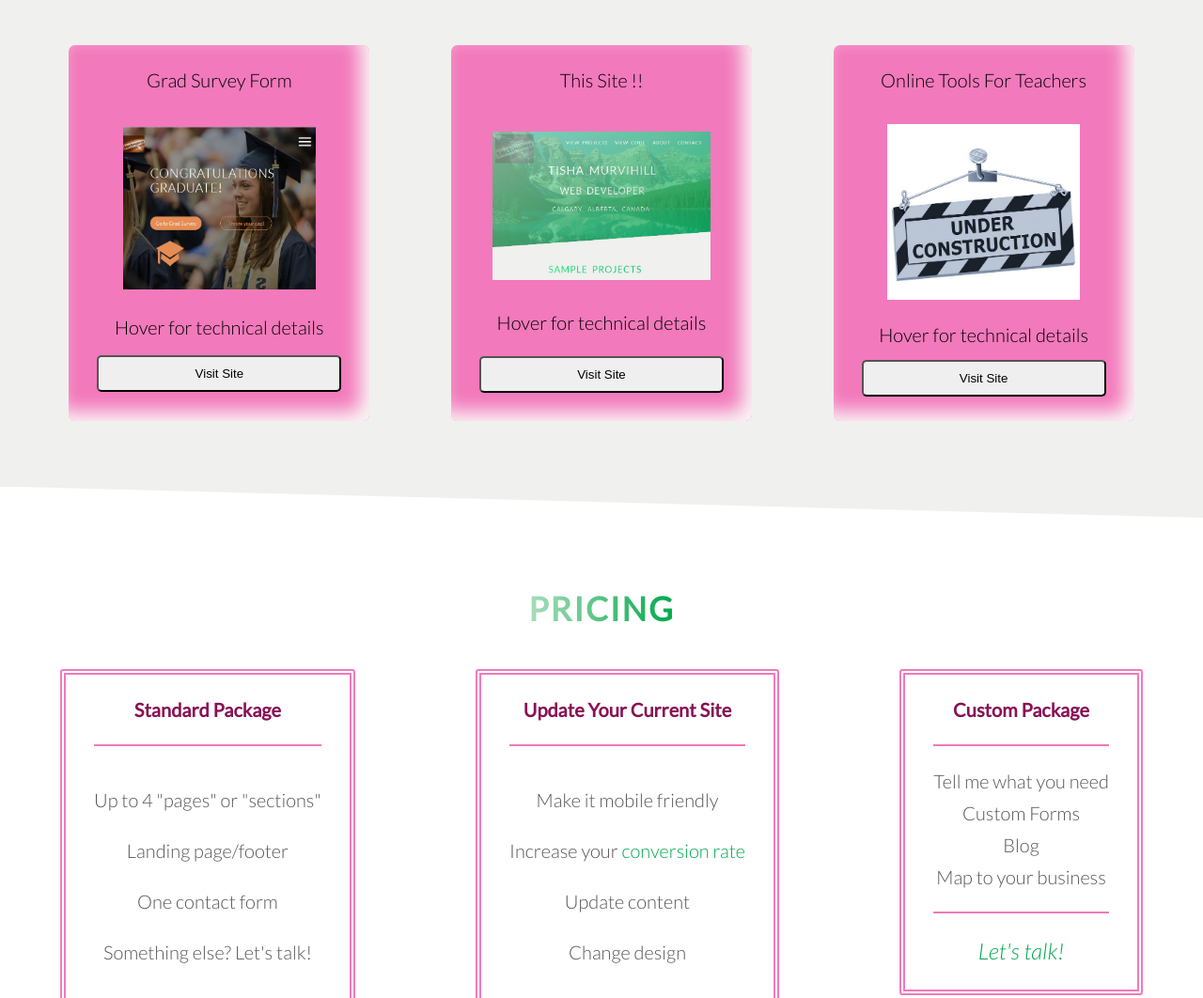
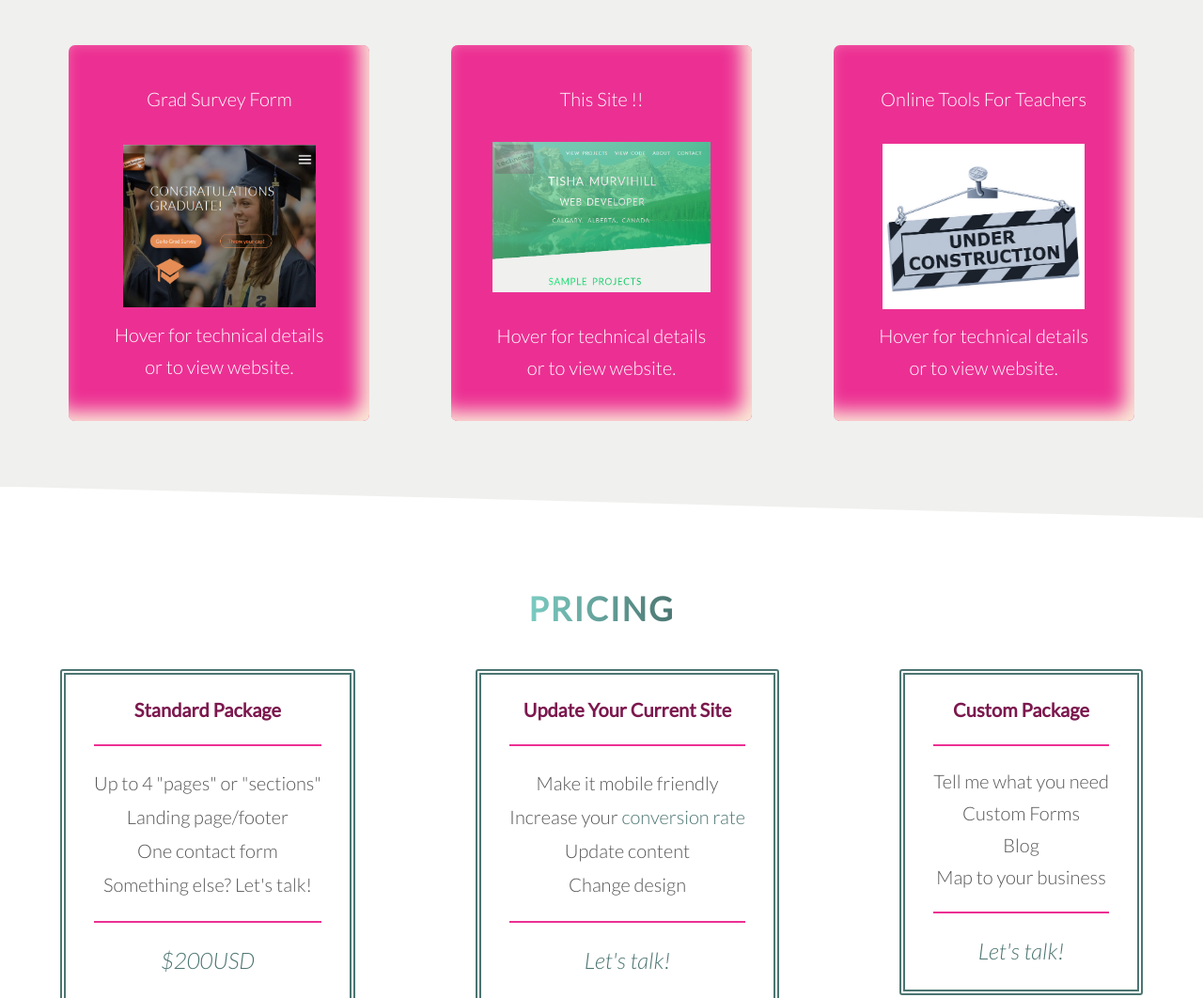
Before and after one commit to tmurvv/take2techsitesass, a website: page index.html in a window 1280 px wide. Shown: the part 820-1882 px from the top of the page at 94% size. Drawn offline with nearby package versions, Linux system fonts and the light colour scheme.

Commit message:
New Colour Palette

```diff
--- a/index.html
+++ b/index.html
@@ -23,13 +23,15 @@
 
         <div class="header__topLineWrapper">
             <div class="header__logoBox">
-                <img src="img/logolavender.gif" alt="TechSchool Logo" class="header__logoBox--logo">
+                <img src="img/logoLightYellow.gif" alt="TechSchool Logo" class="header__logoBox--logo">
             </div>
 
             <div class="nav">
                 <ul class="nav__mainNav js--main-nav">
                     <li class="nav__mainNav--Item">
-                        <span><a href="#projects">View projects</a></span>
+                        <span>
+                            <a href="#projects">View projects</a>
+                        </span>
                     </li>
 
                     <li class="nav__mainNav--Item">
@@ -46,9 +48,13 @@
 
                 </ul>
 
-                <div class="nav__mobileNav" id = "js--nav__mobileNav">
-                    <a class="nav__mobileNav--icon js--nav__mobileNav--icon"><img src="img/hamburger.png" alt="menu icon" class="nav__mobileNav--icon-hamburger"></a>
-                    <a class="nav__mobileNav--icon js--nav__mobileNav--icon"><img src="img/Close.png" alt="menu icon" class="nav__mobileNav--icon-close"></a>
+                <div class="nav__mobileNav" id="js--nav__mobileNav">
+                    <a class="nav__mobileNav--icon js--nav__mobileNav--icon">
+                        <img src="img/hamburger.png" alt="menu icon" class="nav__mobileNav--icon-hamburger">
+                    </a>
+                    <a class="nav__mobileNav--icon js--nav__mobileNav--icon">
+                        <img src="img/Close.png" alt="menu icon" class="nav__mobileNav--icon-close">
+                    </a>
                 </div>
 
             </div>
@@ -88,22 +94,35 @@
                         <img class="card__side--front-img" alt="Grad Survey Landing Page" src="../img/GradSurveyScreenShot.png">
                     </div>
 
-                    <p>Hover for technical details</p>
-                    <button type="button" class="o-btn">Visit Site</button>
+                    <p>Hover for technical details<br>or to view website.</p>
+
                 </div>
 
                 <div class="card__side card__side--back">
                     Grad Survey Form
                     <br> Technical Specs
                     <ul class="o-list">
-                        <li><a href="#mobileFriendly">mobile friendly</a></li>
-                        <li><a href="#responsivePhotos">responsive images</a></li>
-                        <li><a href="#js">javascript</a>/<a href="#php">PHP</a></li>
+                        <li>
+                            <a href="#mobileFriendly">mobile friendly</a>
+                        </li>
+                        <li>
+                            <a href="#responsivePhotos">responsive images</a>
+                        </li>
+                        <li>
+                            <a href="#js">javascript</a>/
+                            <a href="#php">PHP</a>
+                        </li>
                         <li>html forms</li>
-                        <li><a href="#seo">search engine optimization</a></li>
-                        <li><a href="#performance">performance optimization</a></li>
+                        <li>
+                            <a href="#seo">search engine optimization</a>
+                        </li>
+                        <li>
+                            <a href="#performance">performance optimization</a>
+                        </li>
                     </ul>
-                    <button type="button" class="o-btn">Visit Site</button>
+                    <div class="card__side--back-btn">
+                        <a href="InnoGradSurvey/gradindex.html" target="_blank">Visit Site</a>
+                    </div>
                 </div>
             </div>
             <div class="card">
@@ -114,8 +133,8 @@
                         <img class="card__side--front-img" alt="Grad Survey Landing Page" src="../img/mySiteScreenShot.png">
                     </div>
 
-                    <p>Hover for technical details</p>
-                    <button type="button" class="o-btn">Visit Site</button>
+                    <p>Hover for technical details<br>or to view website.</p>
+
                 </div>
 
                 <div class="card__side card__side--back">
@@ -141,7 +160,9 @@
                             <a href="#node">Node build process</a>
                         </li>
                     </ul>
-                    <button type="button" class="o-btn">Visit Site</button>
+                    <div class="card__side--back-btn">
+                        <a href="#top">Visit Site</a>
+                    </div>
                 </div>
             </div>
             <div class="card">
@@ -152,8 +173,8 @@
                         <img class="card__side--front-img" alt="Grad Survey Landing Page" src="../img/underconstruction2mytint.gif">
                     </div>
 
-                    <p>Hover for technical details</p>
-                    <button type="button" class="o-btn">Visit Site</button>
+                    <p>Hover for technical details<br>or to view website.</p>
+
                 </div>
 
                 <div class="card__side card__side--back">
@@ -181,11 +202,11 @@
                         </li>
 
                     </ul>
-                    <button type="button" class="o-btn">Visit Site</button>
+                    <div class="card__side--back-btn">
+                        <a href="#">Visit Site</a>
+                    </div>
                 </div>
             </div>
-            <!-- <a class="card card__front2 " href="#top">This site</a>
-            <a class="card card__front3 " href="# ">Teaching Tools Site</a> -->
         </div>
     </section>
     <section class="sectionPricing" id="pricing">
@@ -231,7 +252,10 @@
     </section>
     <section class="sectionAbout" id="about">
         <div class="o-centerHeading">
-            <h2 class="o-headingSecondary">About <i class="ion-navicon"></i></div></h2>
+            <h2 class="o-headingSecondary">About
+                <i class="ion-navicon"></i>
+        </div>
+        </h2>
         </div>
         <div class="sectionAbout__container">
             <!-- .story-->
@@ -254,7 +278,10 @@
         <div class="o-centerHeading">
             <h2 class="o-headingSecondary">Glossary of Technical Terms</h2>
         </div>
-        <div class="glossary">
+        <div class="sectionGlossary__viewBtnCont">
+            <button type="button" class="o-btn sectionGlossary__viewBtnCont--viewBtn js--sectionGlossary__viewBtnCont--viewBtn">Show/Hide Glossary</button>
+        </div>
+        <div class="glossary u-hideItem">
             <div class="glossary__item glossary__item-firstRow" id="mobileFriendly">
                 <div class="glossary__item--term">
                     <span class="u-underline">Specification</span>
@@ -293,16 +320,16 @@
             <div class="glossary__item" id="seo">
                 <div class="glossary__item--term">mobile friendly</div>
                 <div class="glossary__item--helps">Creates better usuability for your website visitor.</div>
-                <div class="glossary__item--meaning">A Mobile Friendly website looks great on any size screen from phone to computer.
-                    Also known as "responsive design."</div>
+                <div class="glossary__item--meaning">A Mobile Friendly website looks great on any size screen from phone to computer. Also known as "responsive
+                    design."</div>
 
             </div>
 
             <div class="glossary__item" id="performance">
                 <div class="glossary__item--term">Search Engine Optimization</div>
                 <div class="glossary__item--helps">Creates better visibility for your website.</div>
-                <div class="glossary__item--meaning">Search Engine Optimization (SEO) makes your site more receptive to
-                    search engines crawlers and therefore raises your position in searches on sites such as Google or Bing.</div>
+                <div class="glossary__item--meaning">Search Engine Optimization (SEO) makes your site more receptive to search engines crawlers and therefore
+                    raises your position in searches on sites such as Google or Bing.</div>
 
             </div>
             <div class="glossary__item" id="responsivePhotos">
@@ -320,24 +347,24 @@
             <div class="glossary__item" id="bem">
                 <div class="glossary__item--term">Git version control</div>
                 <div class="glossary__item--helps">Your safety net! Reduces downtime.</div>
-                <div class="glossary__item--meaning">Version control is offsite storage of website files in all stages of production.
-                    In case of catastrophic failure, there is always a working version of your website to fall back on.
+                <div class="glossary__item--meaning">Version control is offsite storage of website files in all stages of production. In case of catastrophic
+                    failure, there is always a working version of your website to fall back on.
                 </div>
             </div>
 
             <div class="glossary__item" id="advcss">
                 <div class="glossary__item--term">BEM naming</div>
                 <div class="glossary__item--helps">Saves you time and money when a new developer is updating the website.</div>
-                <div class="glossary__item--meaning">Block, Element, Modifier (BEM) is a strategy for naming items that fosters
-                    clarity. With BEM the developer can quickly find the place to implement a bug-fix or feature upgrade.</div>
+                <div class="glossary__item--meaning">Block, Element, Modifier (BEM) is a strategy for naming items that fosters clarity. With BEM the developer
+                    can quickly find the place to implement a bug-fix or feature upgrade.</div>
             </div>
 
             <div class="glossary__item" id="architechture">
                 <div class="glossary__item--term">Advanced CSS</div>
                 <div class="glossary__item--helps">Improves
                     <a href="#conversion">conversion rates</a> and user interaction by moving screen elements to create emphasis.</div>
-                <div class="glossary__item--meaning">CSS or Cascading Style Sheets is a language used to define visual appearance and
-                    formatting of websites. Advanced CSS introduces moving elements and additional effects to increase
+                <div class="glossary__item--meaning">CSS or Cascading Style Sheets is a language used to define visual appearance and formatting of websites.
+                    Advanced CSS introduces moving elements and additional effects to increase
                     <a href="#conversion">conversion rates</a>.</div>
             </div>
 
@@ -345,8 +372,8 @@
                 <div class="glossary__item--term">7-1 Architechture</div>
                 <div class="glossary__item--helps">Saves the developer and the client time and money during initial development, upkeep, and future updates.
                 </div>
-                <div class="glossary__item--meaning">7-1 architechture is a standardized way to organize larger projects by splitting the code into seven "categories" that can be
-                    easily navigated at scale.</div>
+                <div class="glossary__item--meaning">7-1 architechture is a standardized way to organize larger projects by splitting the code into seven "categories"
+                    that can be easily navigated at scale.</div>
             </div>
 
             <div class="glossary__item" id="js">
@@ -361,30 +388,34 @@
                 <div class="glossary__item--term">Javascript computer language</div>
                 <div class="glossary__item--helps">Gives you more options for responses and information from your customers.
                 </div>
-                <div class="glossary__item--meaning">Alongside HTML and CSS, JavaScript is one of the three core technologies of the World Wide Web.
-                        It enables the website to respond to user inputs such as button clicks, scrolls, and submissions.
-                        The vast majority of websites use it, and all major web browsers have a dedicated JavaScript "engine" to execute it<sub>wiki</sub>.</div>
+                <div class="glossary__item--meaning">Alongside HTML and CSS, JavaScript is one of the three core technologies of the World Wide Web. It enables
+                    the website to respond to user inputs such as button clicks, scrolls, and submissions. The vast majority
+                    of websites use it, and all major web browsers have a dedicated JavaScript "engine" to execute it
+                    <sub>wiki</sub>.</div>
             </div>
 
             <div class="glossary__item" id="sass">
                 <div class="glossary__item--term">PHP computer language</div>
                 <div class="glossary__item--helps">Used to interact with forum posts and e-mails, etc.</div>
-                <div class="glossary__item--meaning">PHP is a server-side scripting language designed for web development <sub>wiki</sub>.</div>
+                <div class="glossary__item--meaning">PHP is a server-side scripting language designed for web development
+                    <sub>wiki</sub>.</div>
             </div>
 
             <div class="glossary__item" id="node">
                 <div class="glossary__item--term">Sass preprocessor</div>
                 <div class="glossary__item--helps">Saves you time and money by reducing repetitive entries from the developer.</div>
-                <div class="glossary__item--meaning">Sass is one of a class of tools called CSS preprocessors.
-                    Preprocessors help us code more efficiently by adding special features into normal CSS, such as variables,
-                    nested rules, code groupings (mixins), and more<sub>www.learnhowtoprogram.com</sub>.</div>
+                <div class="glossary__item--meaning">Sass is one of a class of tools called CSS preprocessors. Preprocessors help us code more efficiently by
+                    adding special features into normal CSS, such as variables, nested rules, code groupings (mixins), and
+                    more
+                    <sub>www.learnhowtoprogram.com</sub>.</div>
             </div>
 
             <div class="glossary__item" id="">
                 <div class="glossary__item--term">Node Build Process</div>
                 <div class="glossary__item--helps">Reduces downtime by automating the final stage of website programming.</div>
-                <div class="glossary__item--meaning">Build tools are programs that automate the creation of executable applications from source code.
-                    Building incorporates compiling, linking, and packaging the code into a usable or executable form<sub>techopedia.com</sub>.</div>
+                <div class="glossary__item--meaning">Build tools are programs that automate the creation of executable applications from source code. Building
+                    incorporates compiling, linking, and packaging the code into a usable or executable form
+                    <sub>techopedia.com</sub>.</div>
             </div>
         </div>
     </section>
--- a/js/script.js
+++ b/js/script.js
@@ -4,14 +4,17 @@
 
 $(document).ready(function () {
 
-    $(".js--nav__mobileNav--icon").click(function() {
+    $(".js--sectionGlossary__viewBtnCont--viewBtn").click(function () {
+        $(".glossary").toggleClass("u-hideItem");
 
-        var mainNav=$(".js--main-nav");
-        var mobileIcon=$(".js--nav__mobileNav--icon");
-        var hamburger=$(".nav__mobileNav--icon-hamburger");
-        var hamburgerVis=$(".nav__mobileNav--icon-hamburger:visible");
-        var close=$(".nav__mobileNav--icon-close");
-        var closeVis=$(".nav__mobileNav--icon-close:visible");
+    });
+
+    $(".js--nav__mobileNav--icon").click(function () {
+
+        var mainNav = $(".js--main-nav");
+        var hamburger = $(".nav__mobileNav--icon-hamburger");
+        var hamburgerVis = $(".nav__mobileNav--icon-hamburger:visible");
+        var close = $(".nav__mobileNav--icon-close");
 
         mainNav.slideToggle(200);
         mainNav.addClass("mainBlock")
@@ -30,34 +33,4 @@ $(document).ready(function () {
 
     });
 
-
-
-
-    // $("#js--nav__mobileNav").click(function () {
-
-    //     alert("imin")
-    //     $(".nav__mainNav--mainNavItem").css("display", "block");
-    //     $(".nav__mainNav--mainNavItem").css("padding-bottom", ".3rem");
-
-    //     var txt2 = $("<img src='img/Close.png' class='nav__mobileNav--icon-close'>");
-    //     $(".nav__mainNav--mainNavItem:first-child").before(txt2);
-    //     if ($("#js--main-nav").hasClass("u-hideItem")) {
-    //         $("#js--main-nav").toggleClass("u-hideItem");
-    //     }
-    //     else {
-    //         $("#js--main-nav").css("display", "block");
-    //     }
-    //     if ($("#js--nav__mobileNav").hasClass("u-hideItem")) {
-    //         $("#js--nav__mobileNav").css("display", "none");
-    //     }
-    //     else {
-    //         $("#js--nav__mobileNav").toggleClass("u-hideItem");
-    //     }
-
-    // });
 });
-
-// function clickMe() {
-//     alert("You are communicating with the script.js file");
-//     console.log("imin");
-// }
--- a/sass/abstracts/_mixin.scss
+++ b/sass/abstracts/_mixin.scss
@@ -30,21 +30,26 @@
 }
 
 @mixin clipTextDark {
-    background-image: linear-gradient(to right, $colorPrimary-light, $colorPrimary-dark);
+    background-image: linear-gradient(to right, $colorPrimary, $colorPrimary-dark);
     -webkit-background-clip: text;
     background-clip: text;
     color: transparent;
 }
-
 @mixin clipTextDarkRev {
-    background-image: linear-gradient(to left, $colorPrimary-light, $colorPrimary-dark);
+    background-image: linear-gradient(to left, $colorPrimary-dark, $colorPrimary);
     -webkit-background-clip: text;
     background-clip: text;
     color: transparent;
 }
 
 @mixin clipTextTertiary {
-    background-image: linear-gradient(to right, $colorOffwhite 60%, $colorTertiary);
+    background-image: linear-gradient(to right, $colorSecondary 40%, $colorTertiary-dark);
+    -webkit-background-clip: text;
+    background-clip: text;
+    color: transparent;
+}
+@mixin clipTextTertiaryRev {
+    background-image: linear-gradient(to right, $colorTertiary-dark, $colorSecondary 60%);
     -webkit-background-clip: text;
     background-clip: text;
     color: transparent;
--- a/sass/abstracts/_utilities.scss
+++ b/sass/abstracts/_utilities.scss
@@ -1,3 +1,3 @@
 .u-hideItem {
-    display: none;
+    display: none !important;
 }
--- a/sass/abstracts/_variables.scss
+++ b/sass/abstracts/_variables.scss
@@ -1,14 +1,15 @@
 //COLORS
 
-$colorPrimary: #18ff80;
-$colorPrimary-light: #AADDBB;
-$colorPrimary-dark: #00a84b;
+$colorPrimary: #7bccc2; //18ff80;
+$colorPrimary-light: #dffffd; //AADDBB;
+$colorPrimary-dark: #4c7571;//00a84b;
 
-$colorSecondary: #D7DDDA;
+$colorSecondary: #faebd7;//rgba(255,253,219,1.9);//D7DDDA;
 
-$colorTertiary: #f279bb;
-$colorTertiary-light: #f2dae7;
-$colorTertiary-dark: #881155;
+$colorTertiary: #ec3093; //f279bb
+$colorTertiary-light: #faebd7;//f2dae7;
+$colorTertiary-dark: #7c184e;//881155;
+
 
 $colorGrey-light1: #f7f7f7;
 $colorGrey-light2: #eee;
--- a/sass/base/_commonObjects.scss
+++ b/sass/base/_commonObjects.scss
@@ -2,6 +2,7 @@
     margin: 1rem;
     padding: 1rem 1.25rem;
     border-radius: .5rem;
+    &:focus {outline:0;}
 }
 
 .o-list {
--- a/sass/base/_typography.scss
+++ b/sass/base/_typography.scss
@@ -21,7 +21,7 @@
     font-size: 4rem;
     font-weight: 400;
     display: inline-block;
-    @include clipTextLight;
+    @include clipTextTertiary;
     color: transparent;
     letter-spacing: .2rem;
     transition: all .2s;
--- a/sass/components/_pricing.scss
+++ b/sass/components/_pricing.scss
@@ -8,9 +8,11 @@
         flex-flow: column;
         padding: 2rem 3rem;
         justify-content: space-between;
-        border: 6px double $colorTertiary;
+        border: 6px double $colorPrimary-dark;
+
         border-radius: .3rem;
-        margin: 3.5rem auto 3rem;
+        margin: 3.5rem auto 12rem;
+
         @include respond(portrait) {
             margin: 3.5rem auto 8rem;
         }
--- a/sass/components/_projects.scss
+++ b/sass/components/_projects.scss
@@ -12,8 +12,6 @@
                 background-clip: initial;
             }
         }
-
-
         @include respond(landscape) {
             width: 60%;
         }
@@ -49,28 +47,32 @@
         transition: all 0.8s ease;
         backface-visibility: hidden;
         padding: 2rem;
-        color: $colorBlack;
+        color: $colorWhite;
+
         border-radius: 7px;
         border: 1px transparent $colorWhite;
         text-align: center;
-        box-shadow: -10px -10px 20px #faf6f6 inset;
+        box-shadow: -10px -10px 20px $colorSecondary inset;
         &--front {
             background-color: $colorTertiary;
             position: absolute;
             top: 0;
             left: 0;
+            padding-bottom: 4rem;
+            padding-top: 4rem;
             &-imgContainer1 {
                 width: 73%;
-                margin: 3rem auto 2rem;
+                margin: 3rem auto 1rem;
             }
             &-imgContainer2 {
                 width: 83%;
-                height: 44%;
-                margin: 3rem auto 2rem;
+                height: 50%;
+                margin: 1rem auto 1rem;
             }
             &-imgContainer3 {
-                width: 73%;
-                margin: 3rem auto 2rem;
+                width: 77%;
+                height: 55%;
+                margin: 3rem auto 1rem;
             }
             &-img {
                 width: 100%;
@@ -86,9 +88,32 @@
             color: $colorWhite;
             &>.o-list {
                 margin: 2rem;
-                text-decoration: underline;
+                text-decoration: none;
                 font-size: 80%;
                 text-transform: capitalize;
+                &>li>a:link,
+                &>li>a:visited {
+                    text-decoration: none;
+                }
+                &>li>a:hover,
+                &>li>a:active {
+                    color: $colorTertiary-light;
+                }
+            }
+            &-btn {
+                width: 90%;
+                margin: 0 auto 2rem;
+                background-color: $colorGrey-light3;
+                border-radius: .3rem;
+                box-shadow: 1px 2px $colorGrey-dark1;
+                border-bottom: 1.5rem;
+                & a {
+                    color: $colorBlack;
+                    text-decoration: none;
+                    font-family: 'Lato', 'Arial', san-serif;
+                    font-size: 1.5rem;
+                    font-weight: 400;
+                }
             }
         }
     }
--- a/sass/layout/_header.scss
+++ b/sass/layout/_header.scss
@@ -34,7 +34,7 @@ HEADER ELEMENTS INSTRUCTIONS
             font-weight: 600;
 
             &>span {
-                @include clipTextLightRev;
+                @include clipTextTertiaryRev;
                 font-size: 85%;
                 font-weight: 500;
             }
--- a/sass/layout/_navigation.scss
+++ b/sass/layout/_navigation.scss
@@ -18,7 +18,7 @@
             }
             & a:link,
             & a:visited {
-                color: $colorOffwhite;
+                color: $colorSecondary;
                 text-decoration: none;
                 text-transform: uppercase;
                 font-size: 80%;
```
Also changed, not shown: sass/components/_glossary.scss (+23 -26 lines), sass/layout/_pages.scss (+4 -3 lines), css/style.css, img/logoLightYellow.gif (added), 2 other files.
